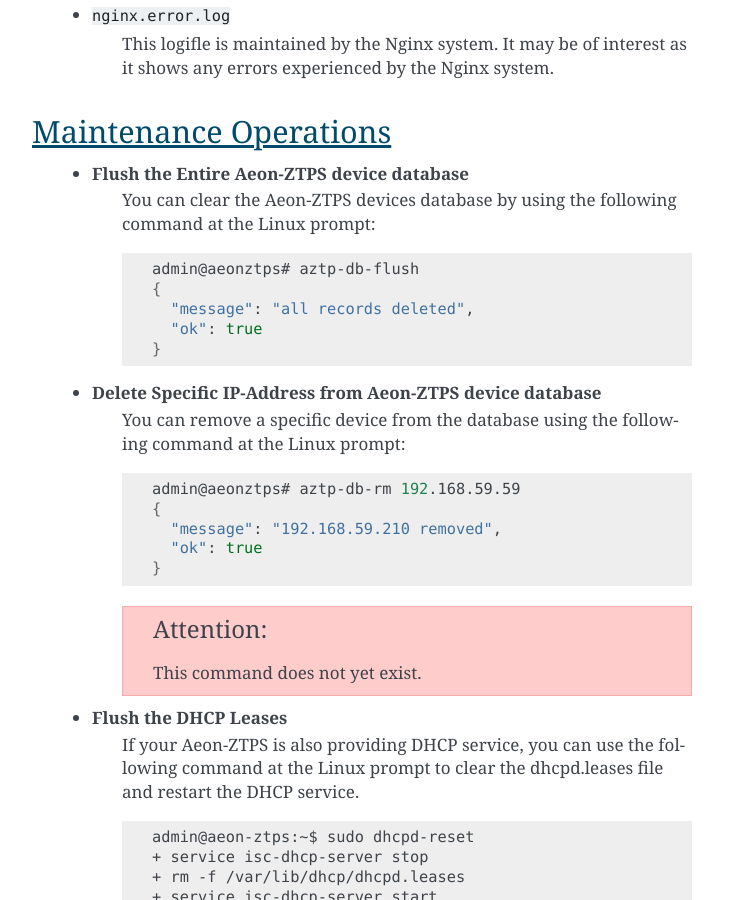
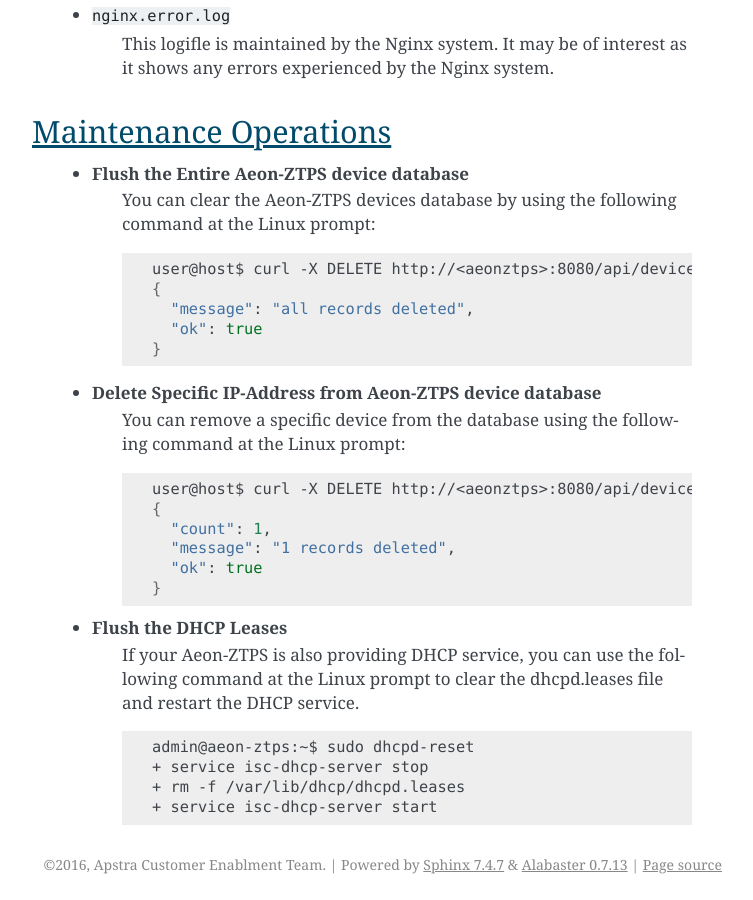
Before and after one commit to ebeahan/aeon-ztps, a Sphinx documentation site: the page built from docs/source/operations-guide/operations-guide.rst, in a window 1280 px wide and 900 px high, scrolled down 4238 px. Shown: the whole window, without its empty margins (388-1141 px from the left). Built offline with Sphinx 7.4.7, drawn with Linux system fonts in a browser that asks for light colours.

Commit message:
Feature/misc fixes (#89)
* fixes #81

* fixes #79

* fixes #65

* fix mistake editting tox.ini

* fix tox flake8 report issues

* updated operations-guide with `curl` commands showing the user how to remove all or one record from the database

```diff
--- a/docs/source/operations-guide/operations-guide.rst
+++ b/docs/source/operations-guide/operations-guide.rst
@@ -147,26 +147,24 @@
 
         .. code-block:: shell
 
-            admin@aeonztps# aztp-db-flush
+            user@host$ curl -X DELETE http://<aeonztps>:8080/api/devices?all=1
             {
               "message": "all records deleted",
               "ok": true
             }
+
 
     * :strong:`Delete Specific IP-Address from Aeon-ZTPS device database`
         You can remove a specific device from the database using the following command at the Linux prompt:
 
         .. code-block:: shell
 
-            admin@aeonztps# aztp-db-rm 192.168.59.59
+            user@host$ curl -X DELETE http://<aeonztps>:8080/api/devices?ip_addr=192.168.59.54
             {
-              "message": "192.168.59.210 removed",
+              "count": 1,
+              "message": "1 records deleted",
               "ok": true
             }
-
-        .. attention::
-
-            This command does not yet exist.
 
 ..
 
```
Also changed, not shown: 3 other files.
